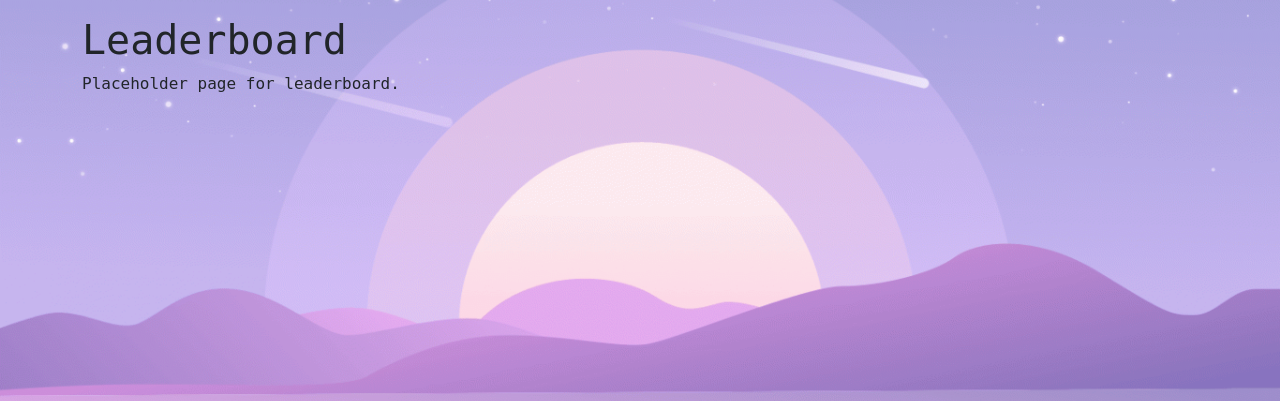
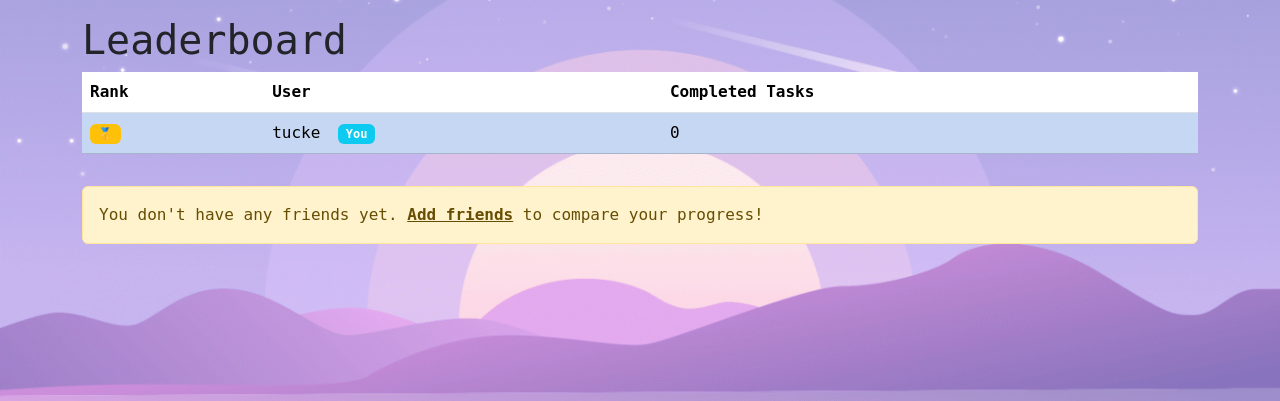
Before and after one commit to jingxuanliu1/timeMap, a Django app: page /leaderboard in a window 1280 px wide. Shown: the part 122-523 px from the top of the page. Run offline with Django 5.2, Linux system fonts and the light colour scheme; a user stored in the database is signed in; data comes from the database, SQL or seed files in the repository; some libraries are stand-ins or nearby versions.

Commit message:
leaderboard stuff

```diff
--- a/home/templates/home/leaderboard.html
+++ b/home/templates/home/leaderboard.html
@@ -3,7 +3,59 @@
 <div class="p-3">
   <div class="container">
     <h1>{{ template_data.title }}</h1>
-    <p>Placeholder page for leaderboard.</p>
+
+    {% if template_data.leaderboard %}
+      <div class="table-responsive">
+        <table class="table table-striped table-hover">
+          <thead class="thead-dark">
+            <tr>
+              <th>Rank</th>
+              <th>User</th>
+              <th>Completed Tasks</th>
+            </tr>
+          </thead>
+          <tbody>
+            {% for entry in template_data.leaderboard %}
+              <tr class="{% if entry.is_current_user %}table-primary{% endif %}">
+                <td>
+                  {% if entry.rank == 1 %}
+                    <span class="badge bg-warning text-dark">🥇</span>
+                  {% elif entry.rank == 2 %}
+                    <span class="badge bg-secondary">🥈</span>
+                  {% elif entry.rank == 3 %}
+                    <span class="badge bg-danger">🥉</span>
+                  {% else %}
+                    {{ entry.rank }}
+                  {% endif %}
+                </td>
+                <td>
+                  {% if entry.profile.profile_image %}
+                    <img src="{{ entry.profile.profile_image.url }}"
+                         class="rounded-circle me-2"
+                         width="30" height="30"
+                         alt="{{ entry.user.username }}">
+                  {% endif %}
+                  {{ entry.user.username }}
+                  {% if entry.is_current_user %}<span class="badge bg-info ms-2">You</span>{% endif %}
+                </td>
+                <td>{{ entry.completed_count }}</td>
+              </tr>
+            {% endfor %}
+          </tbody>
+        </table>
+      </div>
+    {% else %}
+      <div class="alert alert-info">
+        Complete some tasks to appear on the leaderboard!
+      </div>
+    {% endif %}
+
+    {% if not template_data.has_friends %}
+      <div class="alert alert-warning mt-3">
+        <i class="bi bi-people-fill"></i> You don't have any friends yet.
+        <a href="{% url 'profiles:friend_list' %}" class="alert-link">Add friends</a> to compare your progress!
+      </div>
+    {% endif %}
   </div>
 </div>
-{% endblock content %}
+{% endblock %}
--- a/home/views.py
+++ b/home/views.py
@@ -5,6 +5,7 @@ from profiles.forms import CustomUserCreationForm
 from profiles.models import UserProfile
 from django.db import IntegrityError
 from tasks.models import Task
+from django.contrib.auth.decorators import login_required
 
 
 def index(request):
@@ -49,12 +50,47 @@ def friends(request):
     }
     return render(request, 'home/friends.html', {'template_data': template_data})
 
+@login_required
+def leaderboard(request):
+    # Get the current user's profile
+    user_profile = request.user.userprofile
 
-def leaderboard(request):
+    # Get all friends (using your existing get_friends() method)
+    friends = user_profile.get_friends()
+
+    # Create list of users to rank (current user + friends)
+    users_to_rank = [user_profile.user] + [friend.user for friend in friends]
+
+    # Get completed task count for each user
+    leaderboard_data = []
+    for user in users_to_rank:
+        completed_count = Task.objects.filter(user=user, completed=True).count()
+        leaderboard_data.append({
+            'user': user,
+            'profile': user.userprofile,  # Access profile data
+            'completed_count': completed_count,
+            'is_current_user': user == request.user
+        })
+
+    # Sort by completed tasks (descending)
+    leaderboard_data.sort(key=lambda x: x['completed_count'], reverse=True)
+
+    # Add rank position (handling ties)
+    if leaderboard_data:
+        leaderboard_data[0]['rank'] = 1
+        for i in range(1, len(leaderboard_data)):
+            if leaderboard_data[i]['completed_count'] == leaderboard_data[i - 1]['completed_count']:
+                leaderboard_data[i]['rank'] = leaderboard_data[i - 1]['rank']
+            else:
+                leaderboard_data[i]['rank'] = i + 1
+
     template_data = {
         'title': 'Leaderboard',
+        'leaderboard': leaderboard_data,
+        'has_friends': len(friends) > 0
     }
     return render(request, 'home/leaderboard.html', {'template_data': template_data})
+
 def settings(request):
     # Your settings view logic here
     return render(request, 'home/settings.html', {'title': 'Settings'})
--- a/timeMap/static/css/style.css
+++ b/timeMap/static/css/style.css
@@ -409,3 +409,25 @@ h2.fw-bold {
 .mb-3 {
   margin-bottom: 1rem !important;
 }
+
+/* Leaderboard styling */
+.leaderboard-table {
+    margin-top: 20px;
+}
+
+.leaderboard-table th {
+    position: sticky;
+    top: 0;
+    background: #343a40;
+    color: white;
+}
+
+.leaderboard-table tr:hover {
+    background-color: rgba(0, 0, 0, 0.05);
+}
+
+/* Medal badges */
+.badge-medal {
+    font-size: 1.2em;
+    padding: 5px 10px;
+}
```
